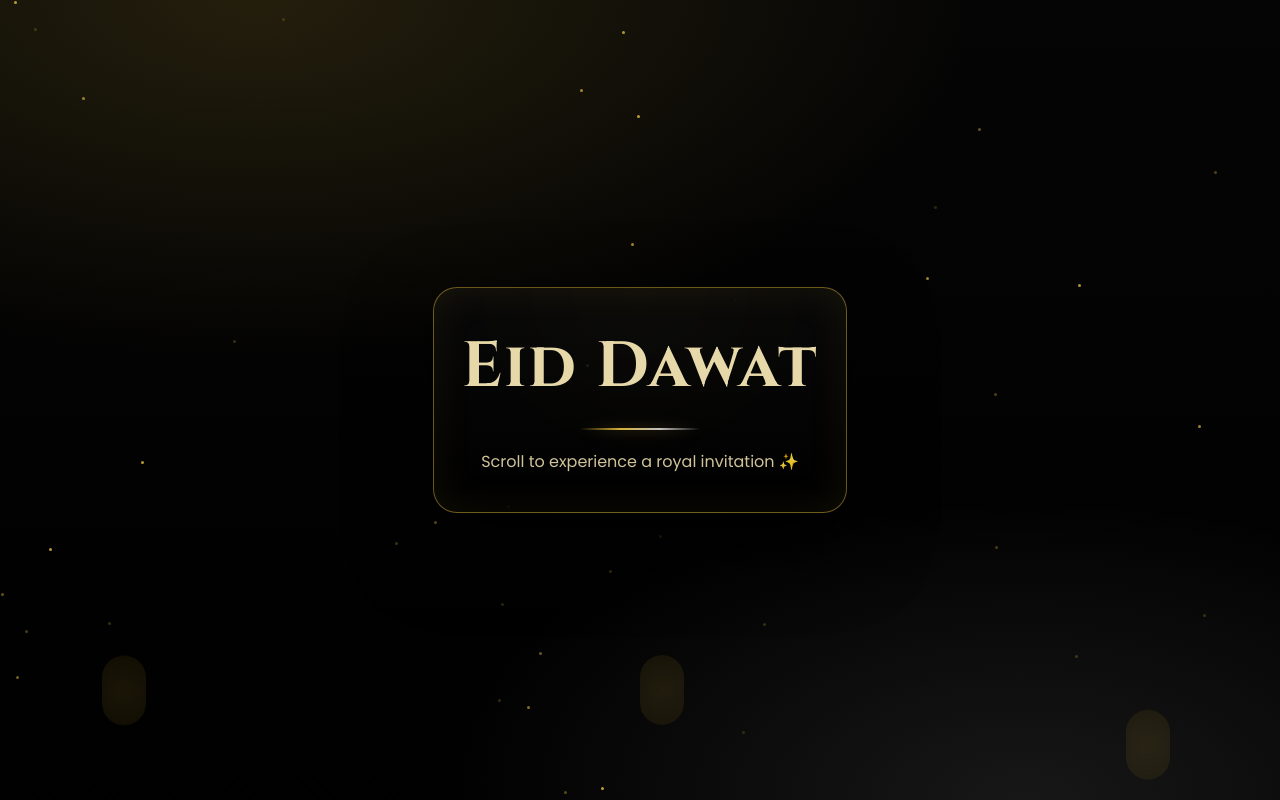
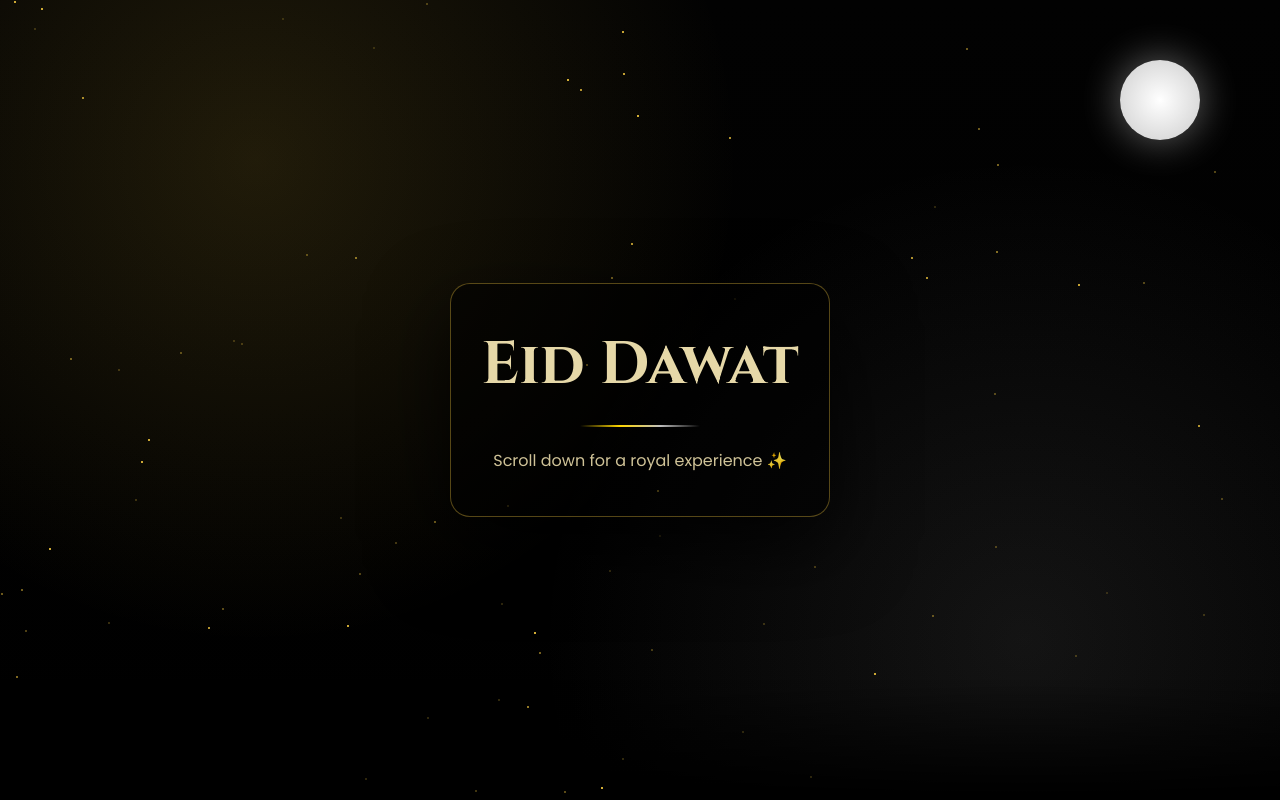
Before and after one commit to hasssssankhalid0001-eng/invitation, a plain HTML site: page index.html in a window 1280 px wide. Shown: the top 800 px of the page. Drawn offline with Linux system fonts and the light colour scheme.

Commit message:
Update index.html

```diff
--- a/index.html
+++ b/index.html
@@ -5,182 +5,175 @@
 <meta name="viewport" content="width=device-width, initial-scale=1.0">
 <title>Eid Dawat Invitation</title>
 
-<!-- Premium Fonts -->
-<link href="https://fonts.googleapis.com/css2?family=Cinzel:wght@500;700&family=Playfair+Display:wght@600;700&family=Poppins:wght@300;400&display=swap" rel="stylesheet">
+<link href="https://fonts.googleapis.com/css2?family=Cinzel:wght@600;700&family=Playfair+Display:wght@600;700&family=Poppins:wght@300;400&display=swap" rel="stylesheet">
 
 <style>
 *{margin:0;padding:0;box-sizing:border-box}
 
 body{
   font-family:'Poppins',sans-serif;
+  background:#000;
   color:#e6d8a8;
-  background:#000;
   overflow-x:hidden;
 }
 
-/* Global luxury background */
+/* PARALLAX BACKGROUND */
 body::before{
   content:"";
-  position:fixed;inset:0;
+  position:fixed;
+  inset:0;
   background:
-    radial-gradient(1200px 600px at 20% 0%, rgba(212,175,55,0.15), transparent 60%),
-    radial-gradient(1000px 500px at 80% 100%, rgba(192,192,192,0.12), transparent 60%),
-    linear-gradient(180deg,#050505,#000);
-  z-index:-2;
+    radial-gradient(circle at 20% 20%, rgba(212,175,55,0.15), transparent 40%),
+    radial-gradient(circle at 80% 80%, rgba(192,192,192,0.1), transparent 40%),
+    linear-gradient(#020202,#000);
+  z-index:-3;
 }
 
-/* subtle texture */
-body::after{
-  content:"";
-  position:fixed;inset:0;
-  background-image: repeating-linear-gradient(45deg, rgba(255,255,255,0.02) 0 2px, transparent 2px 6px);
-  opacity:.25;
-  z-index:-1;
+/* STARS */
+.star{
+  position:fixed;
+  width:2px;height:2px;
+  background:#d4af37;
+  opacity:0.6;
+  animation:twinkle 3s infinite ease-in-out;
+}
+
+@keyframes twinkle{
+  0%,100%{opacity:0.2}
+  50%{opacity:1}
+}
+
+/* MOON */
+.moon{
+  position:fixed;
+  top:60px;right:80px;
+  width:80px;height:80px;
+  border-radius:50%;
+  background:radial-gradient(circle,#fff,#ccc);
+  box-shadow:0 0 40px rgba(255,255,255,0.4);
+}
+
+/* MOSQUE */
+.mosque{
+  position:fixed;
+  bottom:0;
+  width:100%;
+  height:120px;
+  background:linear-gradient(to top, #000, transparent);
 }
 
 section{
   min-height:100vh;
-  display:flex;align-items:center;justify-content:center;
-  text-align:center;padding:28px;position:relative;
+  display:flex;
+  justify-content:center;
+  align-items:center;
+  text-align:center;
+  padding:20px;
 }
 
-.container{max-width:720px}
-
-h1,h2{font-family:'Cinzel',serif;letter-spacing:2px}
-
-h1{font-size:64px}
-
-h2{font-size:36px;margin-bottom:12px}
-
-p{font-size:16px;line-height:1.8;opacity:.9}
-
-/* Luxury card panels */
-.panel{
-  padding:36px 28px;
-  border-radius:24px;
-  border:1px solid rgba(212,175,55,0.35);
-  background:
-    linear-gradient(180deg, rgba(10,10,10,.85), rgba(0,0,0,.85)),
-    radial-gradient(circle at 50% 0%, rgba(212,175,55,0.15), transparent 60%);
-  box-shadow:
-    0 30px 80px rgba(0,0,0,.8),
-    inset 0 0 40px rgba(212,175,55,.08);
+.container{
+  max-width:700px;
+  padding:40px 30px;
+  border-radius:20px;
+  background:rgba(0,0,0,0.6);
+  border:1px solid rgba(212,175,55,0.4);
+  box-shadow:0 30px 80px rgba(0,0,0,0.8);
 }
 
-/* Divider */
-.divider{
-  width:120px;height:2px;margin:18px auto;
-  background:linear-gradient(90deg, transparent, #d4af37, #c0c0c0, transparent);
-  filter:drop-shadow(0 0 6px rgba(212,175,55,.5));
+h1,h2{
+  font-family:'Cinzel',serif;
 }
 
-.highlight{margin:10px 0;font-size:18px}
+h1{font-size:60px;}
 
-.footer{font-size:14px;opacity:.8;margin-top:18px}
+h2{font-size:34px;margin-bottom:10px;}
 
-/* Fade reveal */
-.fade{opacity:0;transform:translateY(40px);transition:all 1s ease}
-.fade.show{opacity:1;transform:translateY(0)}
+p{line-height:1.8;opacity:0.9}
 
-/* Floating lanterns */
-.lantern{
-  position:fixed;width:44px;height:70px;border-radius:24px;
-  background:radial-gradient(circle,#d4af37,#8c6f1a);
-  opacity:.12;filter:blur(.2px);
-  animation:float 7s infinite ease-in-out;
-}
-.l1{left:8%;bottom:0;animation-delay:0s}
-.l2{left:50%;bottom:-40px;animation-delay:2s}
-.l3{left:88%;bottom:0;animation-delay:4s}
-@keyframes float{
-  0%{transform:translateY(0)}
-  50%{transform:translateY(-120px)}
-  100%{transform:translateY(0)}
+.divider{
+  width:120px;height:2px;
+  background:linear-gradient(90deg,transparent,gold,silver,transparent);
+  margin:20px auto;
 }
 
-/* Sparkle particles */
-.sparkle{
-  position:fixed;width:3px;height:3px;border-radius:50%;
-  background:#d4af37;opacity:.6;
-  animation:twinkle 3s infinite ease-in-out;
+.fade{
+  opacity:0;
+  transform:translateY(40px);
+  transition:1s ease;
 }
-@keyframes twinkle{0%,100%{opacity:.2}50%{opacity:.9}}
 
-/* Sections tone tweaks */
-.hero .panel{border-color:rgba(212,175,55,.5)}
-.message .panel{border-color:rgba(192,192,192,.35)}
-.details .panel{border-color:rgba(212,175,55,.4)}
-.host .panel{border-color:rgba(192,192,192,.45)}
+.fade.show{
+  opacity:1;
+  transform:translateY(0);
+}
 
-/* Button */
 button{
-  margin-top:22px;padding:12px 22px;border-radius:30px;border:none;
-  background:linear-gradient(135deg,#d4af37,#c0c0c0);
-  color:#000;font-weight:600;cursor:pointer;
-  box-shadow:0 10px 30px rgba(212,175,55,.35);
-  transition:.3s
+  margin-top:20px;
+  padding:12px 24px;
+  border-radius:30px;
+  border:none;
+  background:linear-gradient(135deg,gold,silver);
+  cursor:pointer;
+  font-weight:bold;
 }
-button:hover{transform:scale(1.08)}
+
+button:hover{
+  transform:scale(1.1);
+}
 
 </style>
 </head>
 
 <body>
 
-<!-- lanterns -->
-<div class="lantern l1"></div>
-<div class="lantern l2"></div>
-<div class="lantern l3"></div>
+<div class="moon"></div>
+<div class="mosque"></div>
 
-<!-- sparkles -->
 <script>
-for(let i=0;i<40;i++){
-  const s=document.createElement('div');
-  s.className='sparkle';
+for(let i=0;i<80;i++){
+  let s=document.createElement('div');
+  s.className='star';
   s.style.left=Math.random()*100+'%';
   s.style.top=Math.random()*100+'%';
-  s.style.animationDelay=(Math.random()*3)+'s';
+  s.style.animationDelay=Math.random()*3+'s';
   document.body.appendChild(s);
 }
 </script>
 
-<section class="hero">
-  <div class="container panel fade">
+<section>
+  <div class="container fade">
     <h1>Eid Dawat</h1>
     <div class="divider"></div>
-    <p>Scroll to experience a royal invitation ✨</p>
+    <p>Scroll down for a royal experience ✨</p>
   </div>
 </section>
 
-<section class="message">
-  <div class="container panel fade">
+<section>
+  <div class="container fade">
     <h2>You are cordially invited</h2>
     <div class="divider"></div>
-    <p>
-      Join us for an evening of elegance, celebration, and togetherness.
-      Let the spirit of Eid bring warmth, joy, and unforgettable moments.
-    </p>
-    <p class="footer">Your presence will add grace to this beautiful gathering.</p>
+    <p>Join us for an unforgettable evening filled with joy, elegance, and celebration. Let us gather and make this Eid truly special.</p>
+    <p style="margin-top:15px;opacity:0.8">Your presence will make it even more memorable.</p>
   </div>
 </section>
 
-<section class="details">
-  <div class="container panel fade">
+<section>
+  <div class="container fade">
     <h2>Event Details</h2>
     <div class="divider"></div>
-    <div class="highlight">📍 Rehman House</div>
-    <div class="highlight">🕗 8:00 PM</div>
-    <div class="highlight">📅 26 March 2026</div>
+    <p>📍 Rehman House</p>
+    <p>🕗 8:00 PM</p>
+    <p>📅 26 March 2026</p>
     <button onclick="window.open('https://maps.google.com')">View Location</button>
   </div>
 </section>
 
-<section class="host">
-  <div class="container panel fade">
+<section>
+  <div class="container fade">
     <h2>Hosted by</h2>
     <div class="divider"></div>
-    <h1 style="font-size:44px">Bilal Rehman</h1>
-    <p class="footer">We look forward to welcoming you for a truly memorable evening.</p>
+    <h1 style="font-size:42px">Bilal Rehman</h1>
+    <p style="margin-top:10px">We look forward to your gracious presence.</p>
   </div>
 </section>
 
```
